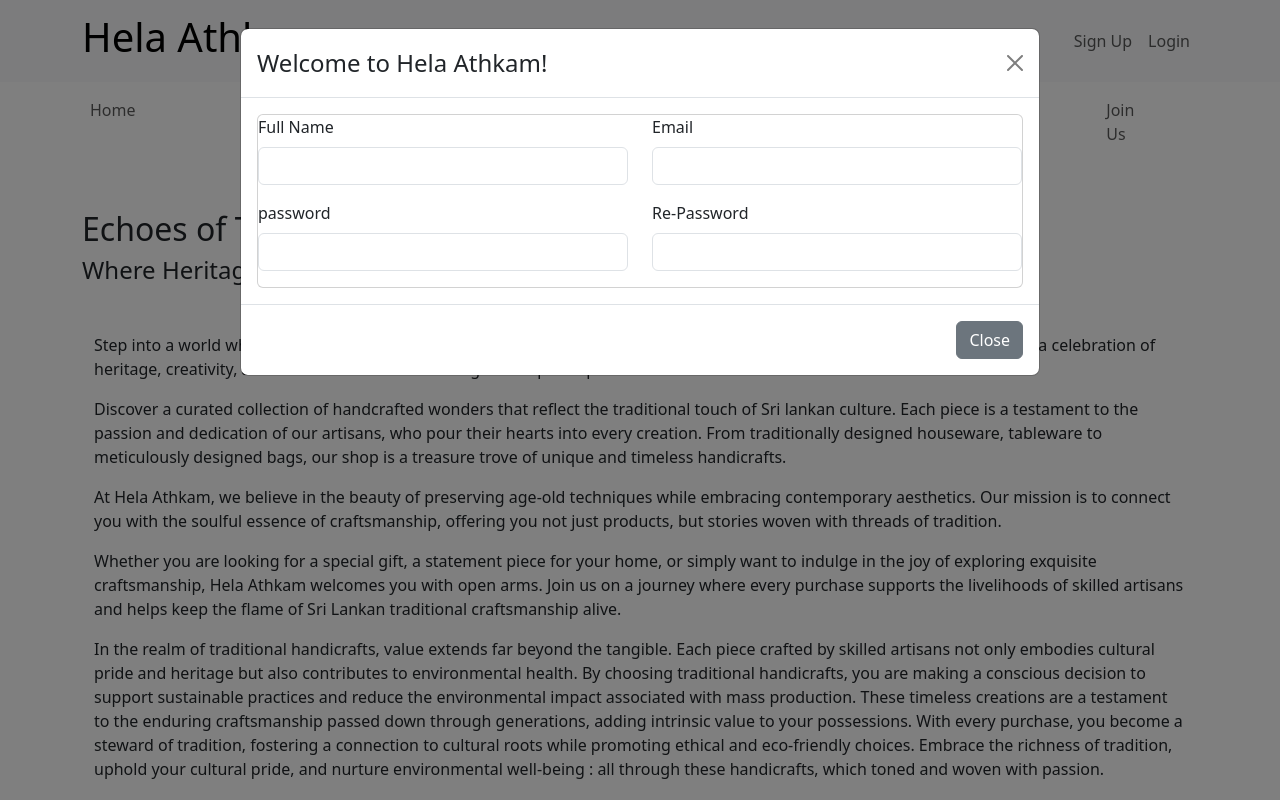
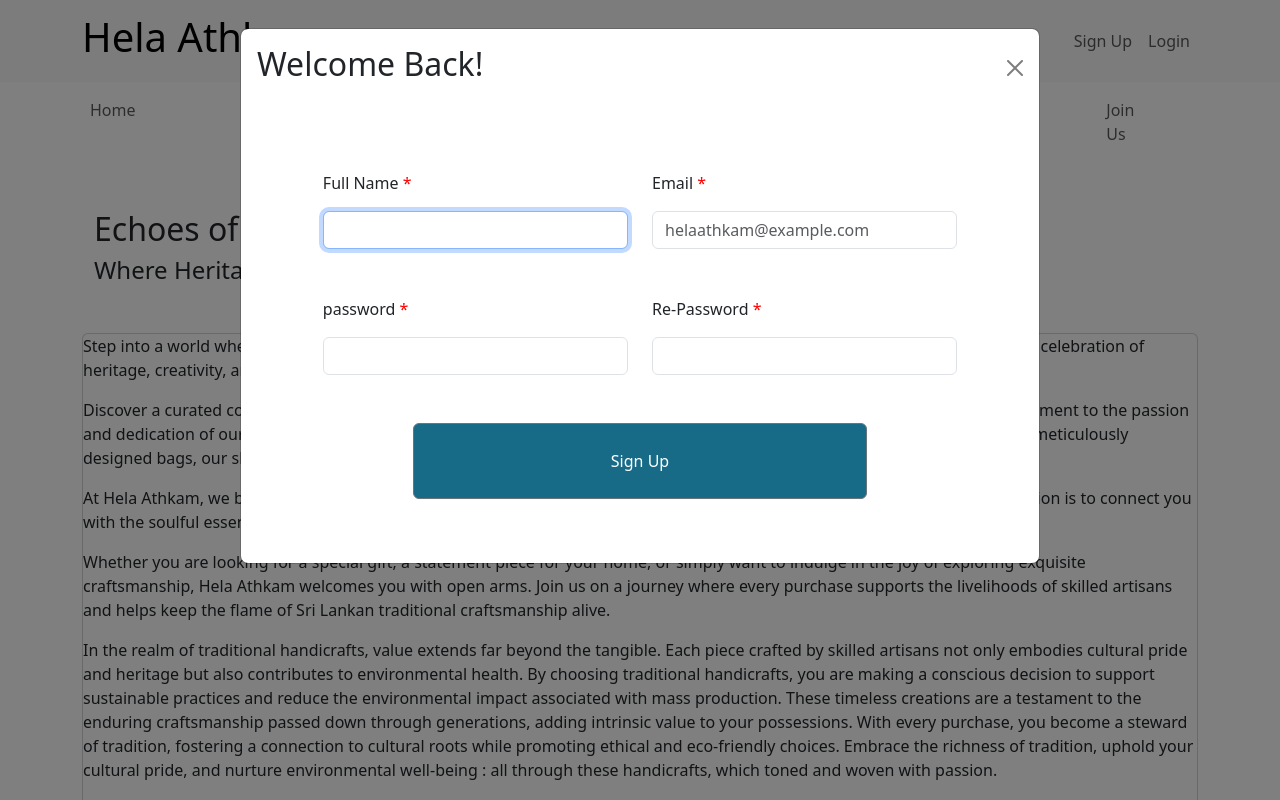
Before and after one commit to himav95/HelaAthkam, a React (Create React App) app in the folder frontend/: page /about in a window 1280 px wide. Both pictures are taken after a click on the button "Sign Up". Shown: the top 800 px of the page. Built offline with nearby package versions, Linux system fonts and the light colour scheme.

Commit message:
Modified login, sign Up and NormalOrder modals. Modified About page content. Created NormalOrder.css and modified login, signUp css files

```diff
--- /dev/null
+++ b/frontend/src/Asset/Style/Login.css
@@ -0,0 +1,30 @@
+/* login form content style. */
+.required {
+    color: red;
+}
+
+.loginModal {
+    border-radius: 0%;
+}
+
+#loginModalHeader {
+    border-style: none;
+    border-radius: 0%;
+}
+
+#loginModalBody {
+    height: 12cm;
+    border-radius: 0%;
+    border-style: none;
+}
+
+#loginButton {
+    height: 2cm;
+    width: 12cm;
+    color: white;
+    background-color: #176B87;
+}
+
+#loginModalFooter {
+    border-style: none;
+}
--- /dev/null
+++ b/frontend/src/Asset/Style/NormalOrder.css
@@ -0,0 +1,38 @@
+/* Normal order form styling */
+.normalOrderModal {
+    border-radius: 0%;
+    border-style: none;
+}
+
+.required {
+    color: red;
+}
+
+#deliverCard {
+    width: 8cm;
+    height: 5cm;
+    border-style: dashed;
+}
+
+#noticeButton {
+    width: 2cm;
+    height: 0.5cm;
+}
+
+#noticeToast {
+    width: 10cm;
+    background-color: #E8AA42;
+}
+
+#clearButton {
+    width: 5cm;
+    height: 1cm;
+    float: right;
+}
+
+#submitButton {
+    width: 5cm;
+    height: 1cm;
+    background-color: #176B87;
+    float: right;
+}
--- /dev/null
+++ b/frontend/src/Asset/Style/SignUp.css
@@ -0,0 +1,27 @@
+/* sign up modal form content style. */
+.required {
+    color: red;
+}
+
+/* sign up modal style. */
+#signUpModal {
+    border-radius: 0%;
+    border-style: none ;
+}
+
+#signUpModalHeader {
+    border-radius: 0%;
+    border-style: none;
+}
+
+#signUpModalBody {
+    border-radius: 0%;
+    border-style: none;
+}
+
+#signUpButton {
+    height: 2cm;
+    width: 12cm;
+    color: white;
+    background-color: #176B87;
+}
--- a/frontend/src/Forms/Login.jsx
+++ b/frontend/src/Forms/Login.jsx
@@ -1,41 +1,70 @@
+
 import { Modal, Button } from 'react-bootstrap';
-import {Container, Row, Col} from 'react-bootstrap';
+import {Row, Col} from 'react-bootstrap';
 import Form from 'react-bootstrap/Form';
+import '../Asset/Style/Login.css';
 
-function Login ({ isModalOpen, closeLoginModal }) {
+
+function Login ({ isModalOpen, closeLoginModal}) {
   return (
     <>
 
-    <Modal show={isModalOpen} onHide={closeLoginModal} backdrop="static" size='lg'>
-      <Modal.Header closeButton>
-        <Modal.Title>Welcome to Hela Athkam!</Modal.Title>
+    <Modal show={isModalOpen}
+           onHide={closeLoginModal}
+           backdrop="static"
+           size='lg'
+           dialogClassName='loginModal'
+           centered>
+
+      <Modal.Header id='loginModalHeader' closeButton>
+        <Modal.Title><h2>Welcome to Hela Athkam!</h2></Modal.Title>
       </Modal.Header>
 
       {/* login form content */}
-      <Modal.Body>
-      <Form>
-        {/* login email content */}
-      <Form.Group className="mb-3" controlId="email">
-        <Form.Label>Email</Form.Label>
-        <Form.Control type="email" placeholder="helaathkam@example.com" />
-      </Form.Group>
+      <Modal.Body id='loginModalBody'>
+        <Row className='mb-5'></Row>
 
-      {/* login password content */}
-      <Form.Group className="mb-3" controlId="password">
-        <Form.Label>Password</Form.Label>
-        <Form.Control type="Password" />
-      </Form.Group>
-      </Form>
-    </Modal.Body>
-      <Container>
-          <Row>
-            <Col xs={6} md={4}></Col>
-            <Col xs={6} md={4}>
-      <Button variant='success' size='lg' className='justify-content-center mb-4'>Login</Button>
+        {/* login form email */}
+        <Row className="mb-4">
+          <Col></Col>
+          <Col xs={6}>
+              <Form.Group controlId="email">
+                <Form.Label>Email <Form.Label className='required'>*</Form.Label></Form.Label>
+                <Form.Control type="email" placeholder='helaathkam@example.com' autoFocus/>
+              </Form.Group>
+              </Col>
+          <Col></Col>
+        </Row>
 
-            </Col>
-          </Row>
-      </Container>
+        {/* login form password */}
+        <Row className="mb-5">
+          <Col></Col>
+          <Col xs={6}>
+          <Form.Group controlId="password1">
+                <Form.Label>password <Form.Label className='required'>*</Form.Label></Form.Label>
+                <Form.Control type="password" />
+              </Form.Group>
+          </Col>
+          <Col></Col>
+        </Row>
+
+        {/* login button */}
+        <Row className='justify-content-center mb-5' >
+        <Button variant="secondary"  onClick={closeLoginModal} id='loginButton'>Login</Button>
+        </Row>
+      </Modal.Body>
+
+      <Modal.Footer id='loginModalFooter'>
+         {/* link to sign up form. */}
+         <Row>
+          <Form.Label><i className='text-muted'>First visit to Hela Athlam?
+
+            here.</i>
+          </Form.Label>
+        </Row>
+
+
+      </Modal.Footer>
     </Modal>
 
     </>
--- a/frontend/src/Forms/NormalOrder.jsx
+++ b/frontend/src/Forms/NormalOrder.jsx
@@ -1,25 +1,168 @@
-import { Modal, Button } from 'react-bootstrap';
+import { Modal, Card, Button } from 'react-bootstrap';
+import Form from 'react-bootstrap/Form';
+import {Row, Col} from 'react-bootstrap';
+import Toast from 'react-bootstrap/Toast';
+// link my NormalOrder.css file
+import '../Asset/Style/NormalOrder.css';
+import { useState } from 'react';
 
 function NormalOrder ({ isNormalModalOpen, closeNormalModal }) {
+
+  const [showToast, setShowToast] =  useState(true);
+  const toggleShowToast = () => setShowToast(!showToast);
+
   return (
     <>
 
-    <Modal show={isNormalModalOpen} onHide={closeNormalModal} backdrop="static">
-      <Modal.Header closeButton>
-        <Modal.Title>Welcome to Hela Athkam!</Modal.Title>
+    <Modal show={isNormalModalOpen} onHide={closeNormalModal} backdrop="static" size='lg' centered>
+      <Modal.Header id='normalOrderHeader' closeButton>
+        <Modal.Title><h3>Order Request</h3></Modal.Title>
       </Modal.Header>
 
-      {/* sign up form content */}
+      {/* Normal order form content */}
       <Modal.Body>
-        <p>This is your login form.</p>
+        <Row className='mb-3'><Col><h5>Customer Details</h5></Col></Row>
+
+        {/* normal order form: customer details  */}
+        <Row className='mb-3'>
+          <Col></Col>
+          {/* customer name */}
+          <Col xs={4}>
+            <Form.Group ControlId="Name">
+              <Form.Label>Name <Form.Label className="required">*</Form.Label></Form.Label>
+              <Form.Control size='sm' type="text" autoFocus></Form.Control>
+            </Form.Group>
+          </Col>
+
+          {/* customer email address */}
+          <Col xs={4}>
+            <Form.Group controlId='email'>
+              <Form.Label>Email <Form.Label className="required">*</Form.Label></Form.Label>
+              <Form.Control size='sm' type='email' placeholder='helaathkam@example.com'></Form.Control>
+            </Form.Group>
+          </Col>
+          <Col></Col>
+        </Row>
+
+        {/* customer phone number */}
+        <Row className='mb-3'>
+          <Col></Col>
+          <Col xs={4}>
+            <Form.Group ControlId='phoneNumber'>
+              <Form.Label>Phone Number <Form.Label className='required'>*</Form.Label></Form.Label>
+              <Form.Control size='sm' type='text'></Form.Control>
+            </Form.Group>
+          </Col>
+          <Col xs={4}></Col>
+          <Col></Col>
+        </Row>
+
+        <hr />
+
+        {/* normal order form: order request details */}
+        <Row className='justify-content-center mb-3'><Col><h5>Order Details</h5></Col></Row>
+        <Row className='mb-3'>
+          <Col></Col>
+
+          {/* product category */}
+          <Col xs={4}>
+            <Form.Group ControlId="ProdocutCategory">
+              <Form.Label>Product Category <Form.Label className='required'>*</Form.Label></Form.Label>
+              <Form.Select size='sm' aria-label='categoryOptions'>
+                <option selected disabled>Select Category</option>
+                <option>Houseware</option>
+                <option>Tableware</option>
+                <option>Kitchenware</option>
+                <option>Bags</option>
+              </Form.Select>
+            </Form.Group>
+          </Col>
+
+          {/* product */}
+          <Col xs={4}>
+            <Form.Group ControlId='Product'>
+              <Form.Label>Product <Form.Label className='required'>*</Form.Label></Form.Label>
+              <Form.Select size='sm' aria-label='product'>
+                <option selected disabled>Select Product</option>
+                <option></option>
+              </Form.Select>
+            </Form.Group>
+          </Col>
+          <Col></Col>
+        </Row>
+
+        {/* normal order form product quantity and delivery date and delivery option */}
+        <Row className='mb-5'>
+          <Col></Col>
+
+          {/* quantity */}
+          <Col xs={4}>
+            <Form.Group ControlId="Quantity" className='mb-3'>
+              <Form.Label>Quantity <Form.Label className='required'>*</Form.Label></Form.Label>
+              <Form.Control size='sm' type='text'></Form.Control>
+            </Form.Group>
+
+          {/* delivery date */}
+          <Form.Group ControlId='deliveryDate'>
+              <Form.Label>delivery Date <Form.Label className='required'>*</Form.Label></Form.Label>
+              <Form.Control size='sm' type='date'></Form.Control>
+            </Form.Group>
+          </Col>
+
+          {/* delivery option and notice toast. */}
+          <Col xs={4}>
+
+            {/* Delivery Notice */}
+            <Toast onClose={toggleShowToast} show={showToast} animation={false} id='noticeToast'>
+              {/* delay={3600} autohide : using seems not okay?! */}
+                <Toast.Header>
+                  <img
+                    src=""
+                    className="rounded me-2"
+                    alt=""
+                  />
+                 <strong className="me-auto">Notice</strong>
+                 {/* <small>1 mins ago</small> */}
+                </Toast.Header>
+                <Toast.Body>Hela Athkam delivery service is Only active within the City.</Toast.Body>
+              </Toast>
+
+           <Card id="deliverCard" className='justify-content-center'>
+            <Row></Row>
+            <Row className='mb-5'>
+            <Col></Col>
+
+            <Col xs={6}>
+              {/* pickup */}
+              <Form.Group ControlId='deliverRadio1'  className='mb-3'>
+                <Form.Check type='radio' name='deliver' inline></Form.Check>
+                <Form.Label>Pick Up</Form.Label>
+              </Form.Group>
+
+              {/* delivery */}
+              <Form.Group controlId='deliverRadio2'>
+                <Form.Check type='radio' name='deliver'  onClick={toggleShowToast} inline></Form.Check>
+                <Form.Label>Delivery</Form.Label>
+              </Form.Group>
+            </Col>
+            <Col></Col>
+            </Row>
+            <Row></Row>
+           </Card>
+          </Col>
+          <Col></Col>
+        </Row>
+
+        {/* normal order form close and submit buttons. */}
+        <Row>
+          <Col>
+          <Button id='clearButton' variant='secondary' className='mx-5' onClick={closeNormalModal}>Close</Button>
+          <Button id='submitButton'>Submit</Button>
+          </Col>
+        </Row>
       </Modal.Body>
 
-      <Modal.Footer>
-        <Button variant="secondary" onClick={closeNormalModal}>
-          Close
-        </Button>
-        {/* Add additional buttons if needed */}
-      </Modal.Footer>
+
     </Modal>
 
     </>
--- a/frontend/src/Forms/SignUp.jsx
+++ b/frontend/src/Forms/SignUp.jsx
@@ -1,65 +1,73 @@
 import { Modal, Button } from 'react-bootstrap';
 import Form from 'react-bootstrap/Form';
-import {Card, Row, Col} from 'react-bootstrap';
+import {Row, Col} from 'react-bootstrap';
+import '../Asset/Style/SignUp.css';
 
-function SignUp ({ isModalOpen, closeSignModal }) {
+function SignUp ({ isModalOpen, closeSignModal}) {
   return (
     <>
 
-    <Modal show={isModalOpen} onHide={closeSignModal} backdrop="static" size='lg'>
-      <Modal.Header closeButton>
-        <Modal.Title>Welcome to Hela Athkam!</Modal.Title>
+    <Modal show={isModalOpen}
+           onHide={closeSignModal}
+           backdrop="static"
+           size='lg'
+           id='signUpModal'>
+
+      <Modal.Header id='signUpModalHeader' closeButton>
+        <Modal.Title><h2>Welcome Back!</h2></Modal.Title>
       </Modal.Header>
 
       {/* sign up form content */}
-      <Modal.Body>
-        <Card size='sm'>
-        <Form>
-            <Row>
-              {/* sign up name content */}
-              <Col>
-              <Form.Group className="mb-3" controlId="fullName">
-                <Form.Label>Full Name</Form.Label>
-                <Form.Control type="text" />
+      <Modal.Body id='signUpModalBody'>
+        <Row className='mb-5'></Row>
+
+        {/* sign up form full name and email row. */}
+        <Row  className="mb-5">
+          <Col></Col>
+          {/* full name. */}
+          <Col xs={5}>
+          <Form.Group controlId="fullName">
+                <Form.Label>Full Name <Form.Label className='required'>*</Form.Label></Form.Label>
+                <Form.Control type="text" autoFocus />
               </Form.Group>
           </Col>
 
-               {/* sign up email content  */}
-              <Col>
-              <Form.Group className="mb-3" controlId="email">
-                <Form.Label>Email</Form.Label>
-                <Form.Control type="email" />
+          {/* email. */}
+          <Col xs={5}>
+          <Form.Group controlId="email">
+                <Form.Label>Email <Form.Label className='required'>*</Form.Label></Form.Label>
+                <Form.Control type="email" placeholder='helaathkam@example.com'/>
               </Form.Group>
           </Col>
+          <Col></Col>
         </Row>
 
-            <Row>
-              {/* sign up password content */}
-              <Col>
-              <Form.Group className="mb-3" controlId="password1">
-                <Form.Label>password</Form.Label>
+        {/* sign up form password and re-password. */}
+        <Row className="mb-5">
+          <Col></Col>
+          {/* password */}
+          <Col xs={5}>
+          <Form.Group controlId="password1">
+                <Form.Label>password <Form.Label className='required'>*</Form.Label></Form.Label>
                 <Form.Control type="password" />
               </Form.Group>
           </Col>
 
-              {/* sign up re-enter password content */}
-              <Col>
-              <Form.Group className="mb-3" controlId="password2">
-                <Form.Label>Re-Password</Form.Label>
+          {/* re-password */}
+          <Col xs={5}>
+          <Form.Group controlId="password2">
+                <Form.Label>Re-Password <Form.Label className='required'>*</Form.Label></Form.Label>
                 <Form.Control type="password" />
               </Form.Group>
           </Col>
+          <Col></Col>
         </Row>
-        </Form>
-        </Card>
+
+        {/* sign up button. */}
+        <Row className='justify-content-center mb-5' >
+        <Button variant="secondary"  onClick={closeSignModal} id='signUpButton'>Sign Up</Button>
+        </Row>
       </Modal.Body>
-
-      <Modal.Footer>
-        <Button variant="secondary" onClick={closeSignModal}>
-          Close
-        </Button>
-        {/* Add additional buttons if needed */}
-      </Modal.Footer>
     </Modal>
 
     </>
--- a/frontend/src/Pages/About.jsx
+++ b/frontend/src/Pages/About.jsx
@@ -1,14 +1,20 @@
-import { Container } from "react-bootstrap"
+import { Card, Container } from "react-bootstrap"
 
 function About () {
     return (
         <>
 
-        <h2 className="mb-2">Echoes of Tradition, Crafted for Tomorrow: Hela Athkam</h2>
+
+        {/* about page headings */}
+       <Container>
+       <h2 className="mb-2">Echoes of Tradition, Crafted for Tomorrow: Hela Athkam</h2>
         <h4 className="mb-5">Where Heritage Transcends Time, Passed Down for Generations to Cherish..</h4>
+       </Container>
 
-        <Container id='about_content'>
-            <p>Step into a world where artistry meets tradition, and craftsmanship tells a story.
+       {/* about page content para */}
+        <Card>
+
+        <p>Step into a world where artistry meets tradition, and craftsmanship tells a story.
                 Hela Athkam is not just a handicraft shop; it's a celebration of heritage, creativity,
                 and the skilled hands that bring our exquisite pieces to life.</p>
 
@@ -35,7 +41,9 @@ function About () {
 
             <p>Thank you for choosing Hela Athkam : where every creation is a masterpiece,
                 and every purchase is a contribution to the legacy of handmade excellence. Explore, experience, and embrace the art of Hela Athkam.</p>
-        </Container>
+
+        </Card>
+
         </>
     )
 }
```
Lines whose indentation alone changed are shown as unchanged.
